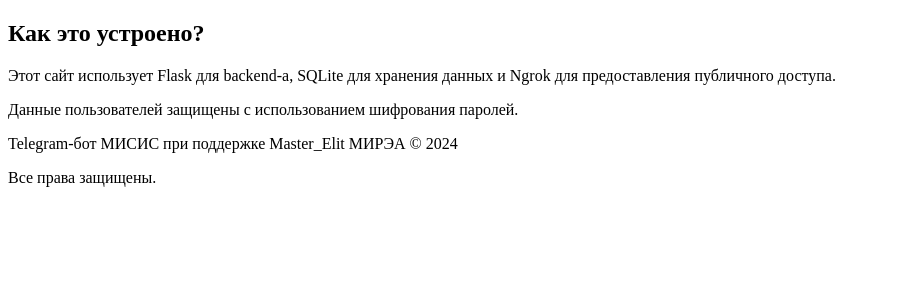
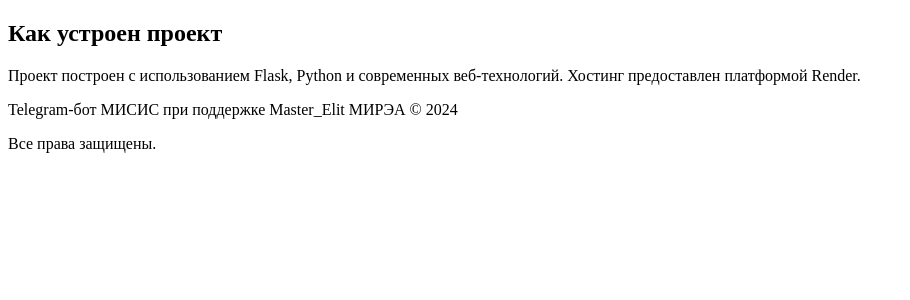
Before and after one commit to Master1910/misis, a Flask app: page /how_it_built in a window 1280 px wide. Shown: the part 98-398 px from the top of the page, without its empty margins (0-910 px from the left). Run offline with Flask 2, Linux system fonts and the light colour scheme.

Commit message:
Update how_it_built.html

```diff
--- a/templates/how_it_built.html
+++ b/templates/how_it_built.html
@@ -1,6 +1,8 @@
 {% extends "base.html" %}
+{% block title %}Как устроен{% endblock %}
 {% block content %}
-<h2>Как это устроено?</h2>
-<p>Этот сайт использует Flask для backend-а, SQLite для хранения данных и Ngrok для предоставления публичного доступа.</p>
-<p>Данные пользователей защищены с использованием шифрования паролей.</p>
+    <h2>Как устроен проект</h2>
+    <div class="content-block fade">
+        <p>Проект построен с использованием Flask, Python и современных веб-технологий. Хостинг предоставлен платформой Render.</p>
+    </div>
 {% endblock %}
```
